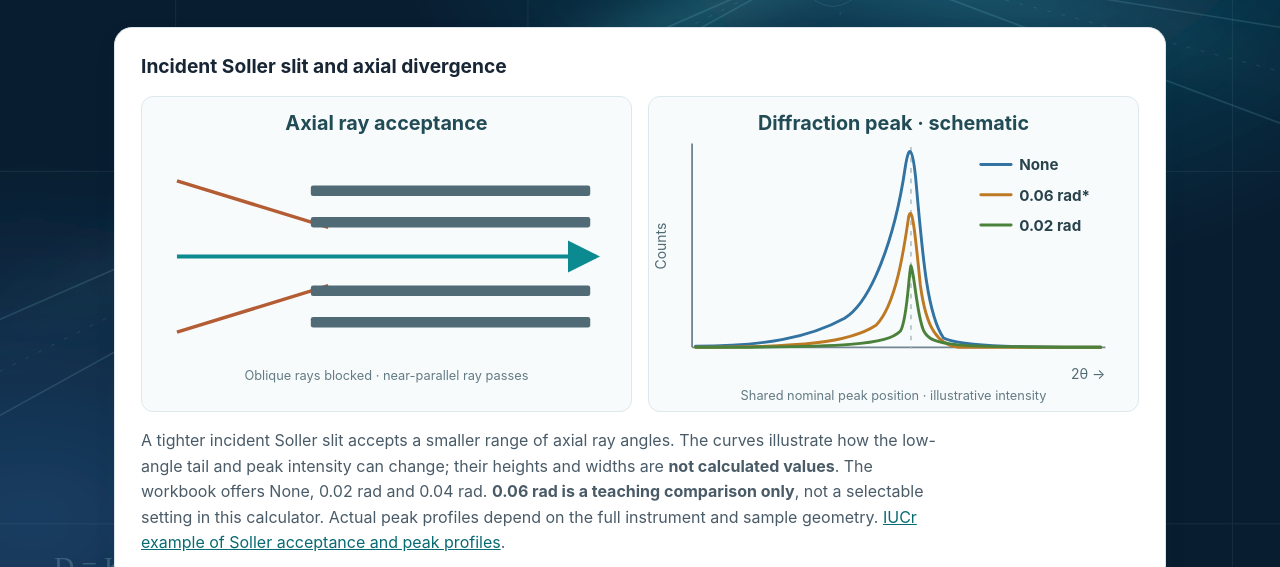
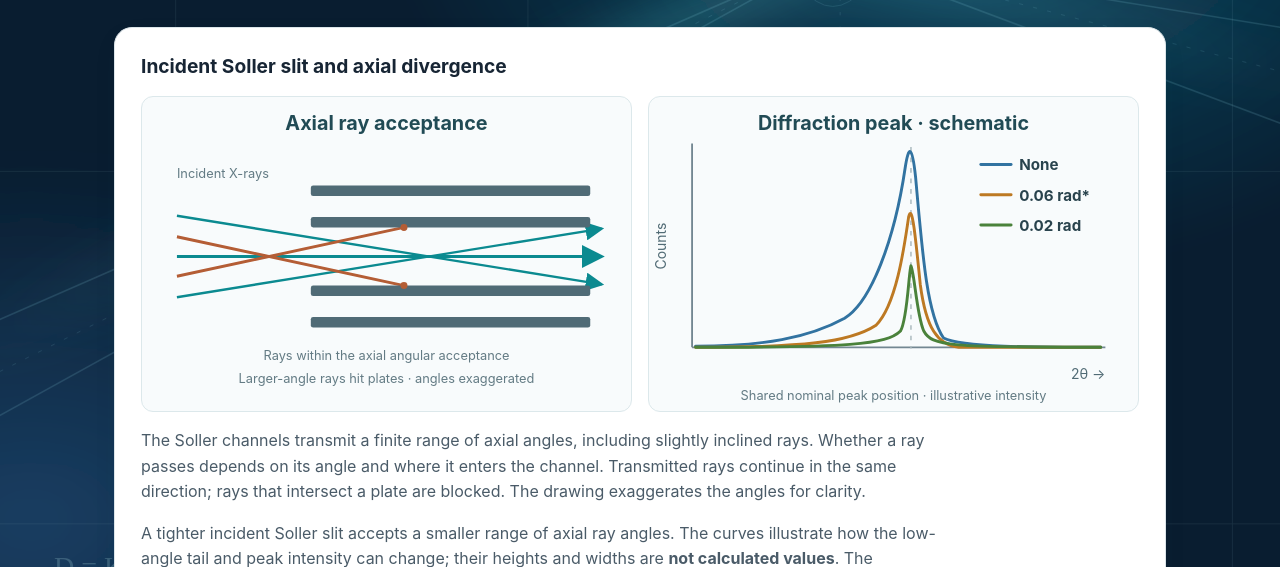
Before and after one commit to Joe-868/pxrd-optics, a plain HTML site: page soller.html in a window 1280 px wide. Shown: the part 233-800 px from the top of the page. Drawn offline with Linux system fonts and the light colour scheme.

Commit message:
Clarify Soller ray acceptance and selection guidance

```diff
--- a/soller.html
+++ b/soller.html
@@ -6,13 +6,18 @@
       <div class="soller-comparison">
         <svg viewBox="0 0 420 270" role="img" aria-labelledby="soller-title soller-desc">
           <title id="soller-title">Soller plates limit axial divergence</title>
-          <desc id="soller-desc">A near-parallel central ray passes between the Soller plates. Oblique rays meet the plates and are blocked.</desc>
+          <desc id="soller-desc">A parallel ray and two slightly inclined rays pass through a Soller channel without touching its plates. Two more steeply inclined rays enter the same channel but stop where they hit a plate. Transmission depends on both ray angle and entry position; accepted rays retain their direction. Angles are exaggerated for clarity.</desc>
           <defs><marker id="soller-arrow" markerWidth="8" markerHeight="8" refX="7" refY="4" orient="auto"><path d="M0 0 L8 4 L0 8" fill="#0b8a90"/></marker></defs>
           <text x="210" y="28" text-anchor="middle" class="soller-panel-title">Axial ray acceptance</text>
-          <path d="M30 137 L390 137" stroke="#0b8a90" stroke-width="3.5" marker-end="url(#soller-arrow)"/>
-          <path d="M30 72 L160 112 M30 202 L160 162" stroke="#b45d35" stroke-width="3" fill="none"/>
+          <text x="30" y="70" class="soller-panel-note">Incident X-rays</text>
+          <path d="M30 137 L395 137" stroke="#0b8a90" stroke-width="2.5" marker-end="url(#soller-arrow)"/>
+          <path d="M30 102 L395 161" stroke="#0b8a90" stroke-width="2" fill="none" marker-end="url(#soller-arrow)"/>
+          <path d="M30 172 L395 113" stroke="#0b8a90" stroke-width="2" fill="none" marker-end="url(#soller-arrow)"/>
+          <path d="M30 120 L225 162 M30 154 L225 112" stroke="#b45d35" stroke-width="2.5" fill="none"/>
           <g fill="#506b76"><rect x="145" y="76" width="240" height="9" rx="2"/><rect x="145" y="103" width="240" height="9" rx="2"/><rect x="145" y="162" width="240" height="9" rx="2"/><rect x="145" y="189" width="240" height="9" rx="2"/></g>
-          <text x="210" y="243" text-anchor="middle" class="soller-panel-note">Oblique rays blocked · near-parallel ray passes</text>
+          <g fill="#b45d35"><circle cx="225" cy="162" r="3"/><circle cx="225" cy="112" r="3"/></g>
+          <text x="210" y="226" text-anchor="middle" class="soller-panel-note">Rays within the axial angular acceptance</text>
+          <text x="210" y="246" text-anchor="middle" class="soller-panel-note">Larger-angle rays hit plates · angles exaggerated</text>
         </svg>
         <svg viewBox="0 0 420 270" role="img" aria-labelledby="soller-peak-title soller-peak-desc">
           <title id="soller-peak-title">Schematic diffraction peak comparison for different incident Soller slit acceptances</title>
@@ -33,6 +38,7 @@
           <text x="210" y="260" text-anchor="middle" class="soller-panel-note">Shared nominal peak position · illustrative intensity</text>
         </svg>
       </div>
+      <p>The Soller channels transmit a finite range of axial angles, including slightly inclined rays. Whether a ray passes depends on its angle and where it enters the channel. Transmitted rays continue in the same direction; rays that intersect a plate are blocked. The drawing exaggerates the angles for clarity.</p>
       <p>A tighter incident Soller slit accepts a smaller range of axial ray angles. The curves illustrate how the low-angle tail and peak intensity can change; their heights and widths are <strong>not calculated values</strong>. The workbook offers None, 0.02 rad and 0.04 rad. <strong>0.06 rad is a teaching comparison only</strong>, not a selectable setting in this calculator. Actual peak profiles depend on the full instrument and sample geometry. <a href="https://journals.iucr.org/j/issues/2013/06/00/rw5057/index.html">IUCr example of Soller acceptance and peak profiles</a>.</p>
     </section>
 </main></body></html>
```
Also changed, not shown: calculator.html (+1 -1 lines).
